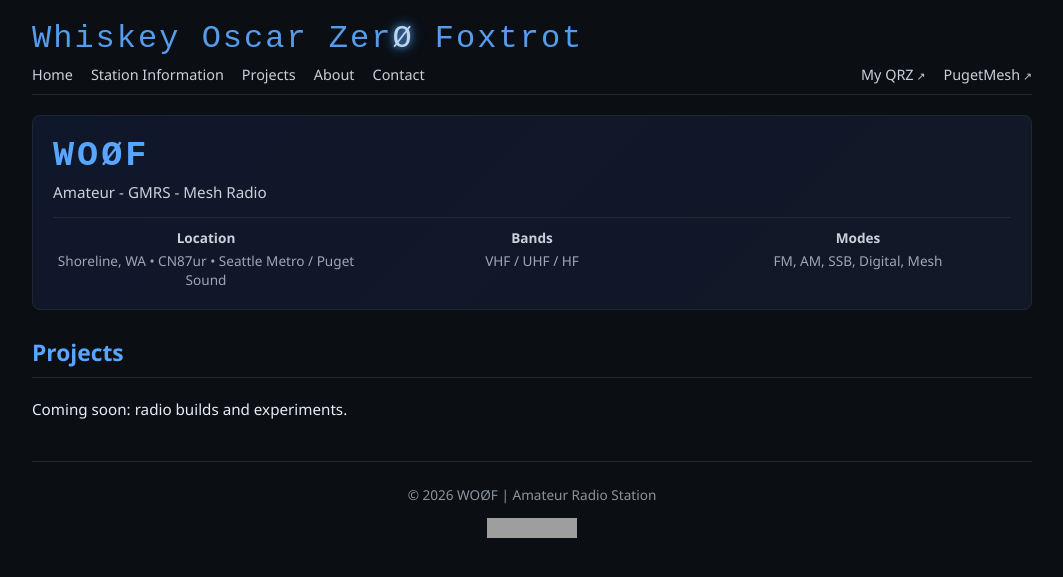
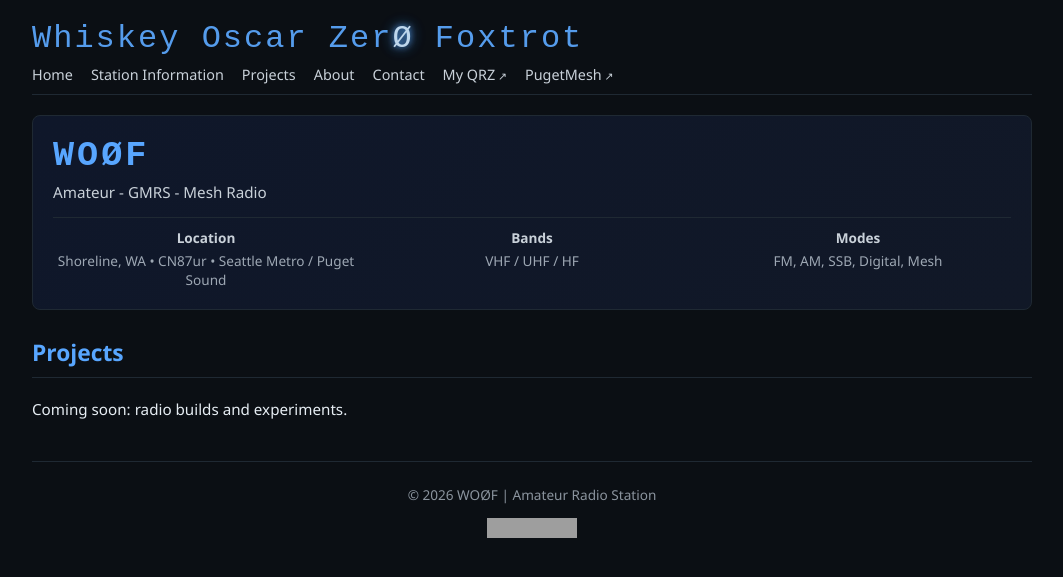
Before and after one commit to Lymitliss/Lymitliss.github.io, a Jekyll site: the page built from projects.md, in a window 1280 px wide. Shown: the top 577 px of the page, without its empty margins (108-1171 px from the left). Built offline with Jekyll 4.4.1, drawn with Linux system fonts in a browser that asks for light colours; grey boxes are pictures that could not be loaded.

Commit message:
Update default.html

```diff
--- a/_layouts/default.html
+++ b/_layouts/default.html
@@ -17,21 +17,14 @@
         Whiskey Oscar Zer<span class="callsign-zero">Ø</span> Foxtrot
       </a>
 
-      <div class="nav-row">
-        <!-- LEFT SIDE (INTERNAL) -->
-        <div class="nav-links nav-left">
+      <div class="nav-links">
         <a href="{{ '/' | relative_url }}">Home</a>
         <a href="{{ '/station-information' | relative_url }}">Station Information</a>
         <a href="{{ '/projects' | relative_url }}">Projects</a>
         <a href="{{ '/about' | relative_url }}">About</a>
         <a href="{{ '/contact' | relative_url }}">Contact</a>
-        </div>
-
-        <!-- RIGHT SIDE (EXTERNAL) -->
-        <div class="nav-links nav-right">
         <a href="https://www.qrz.com/db/WO0F" target="_blank" rel="noopener">My QRZ</a>
         <a href="https://pugetmesh.org" target="_blank" rel="noopener">PugetMesh</a>
-        </div>
       </div>
     </nav>
 
```
Lines whose indentation alone changed are shown as unchanged.
